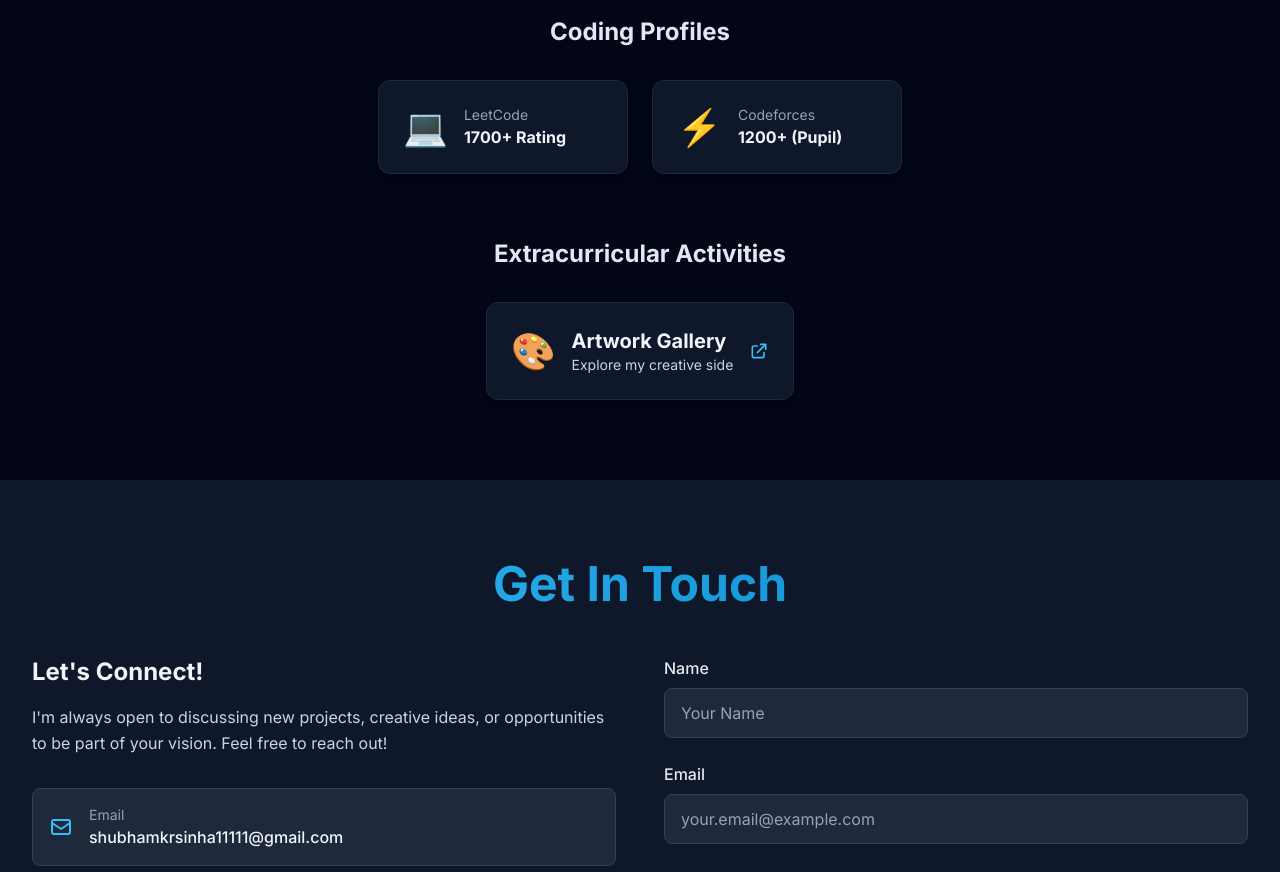
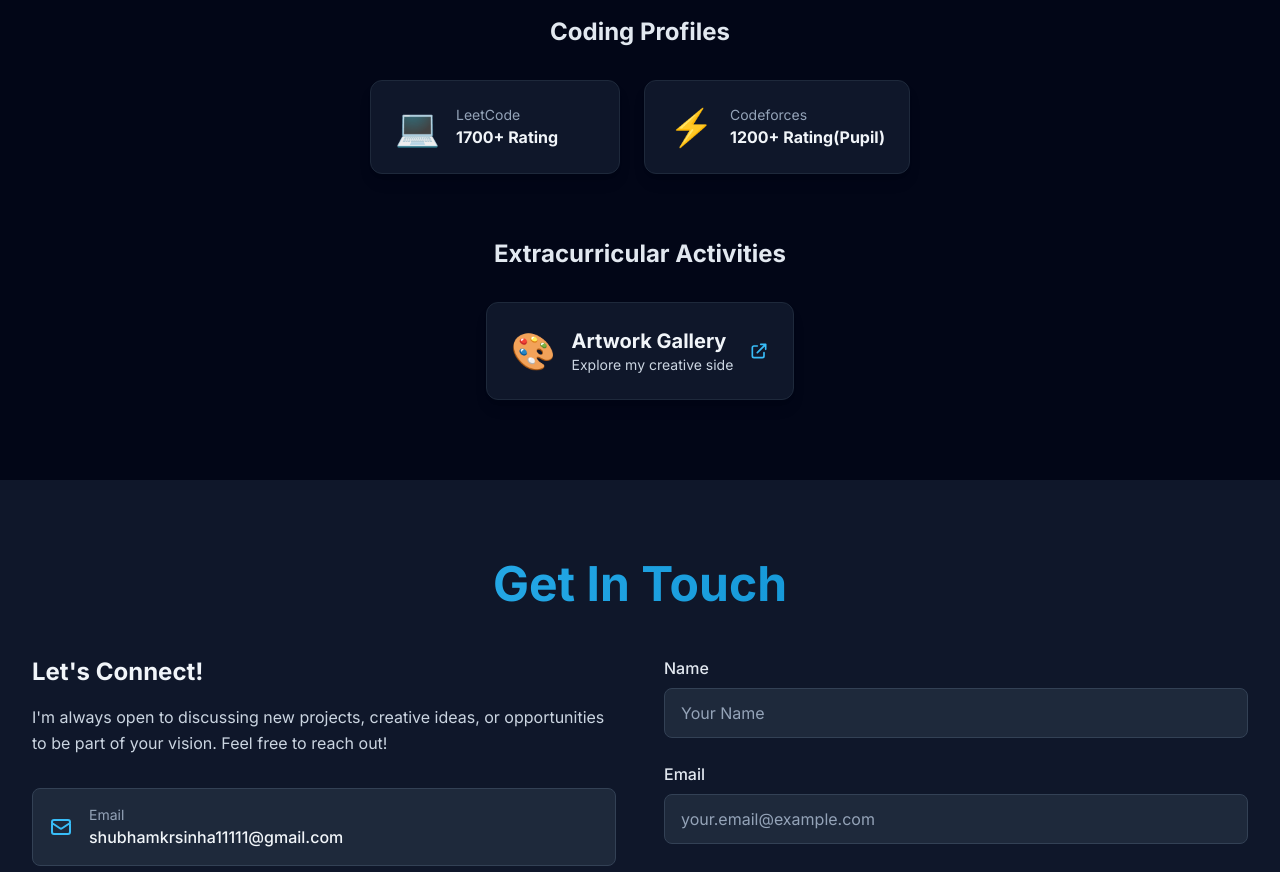
Before and after one commit to Shubham-kr-sinha/Portfolio, a React (Vite) app: page / in a window 1280 px wide. Shown: the part 4220-5092 px from the top of the page. Built offline with nearby package versions, Linux system fonts and the light colour scheme.

Commit message:
Update Achievements.jsx

```diff
--- a/src/components/Achievements.jsx
+++ b/src/components/Achievements.jsx
@@ -98,7 +98,7 @@ const Achievements = () => {
                             <div className="text-4xl">⚡</div>
                             <div>
                                 <p className="text-dark-400 text-sm">Codeforces</p>
-                                <p className="text-dark-100 font-bold">1200+ (Pupil)</p>
+                                <p className="text-dark-100 font-bold">1200+ Rating(Pupil)</p>
                             </div>
                         </a>
 
```
